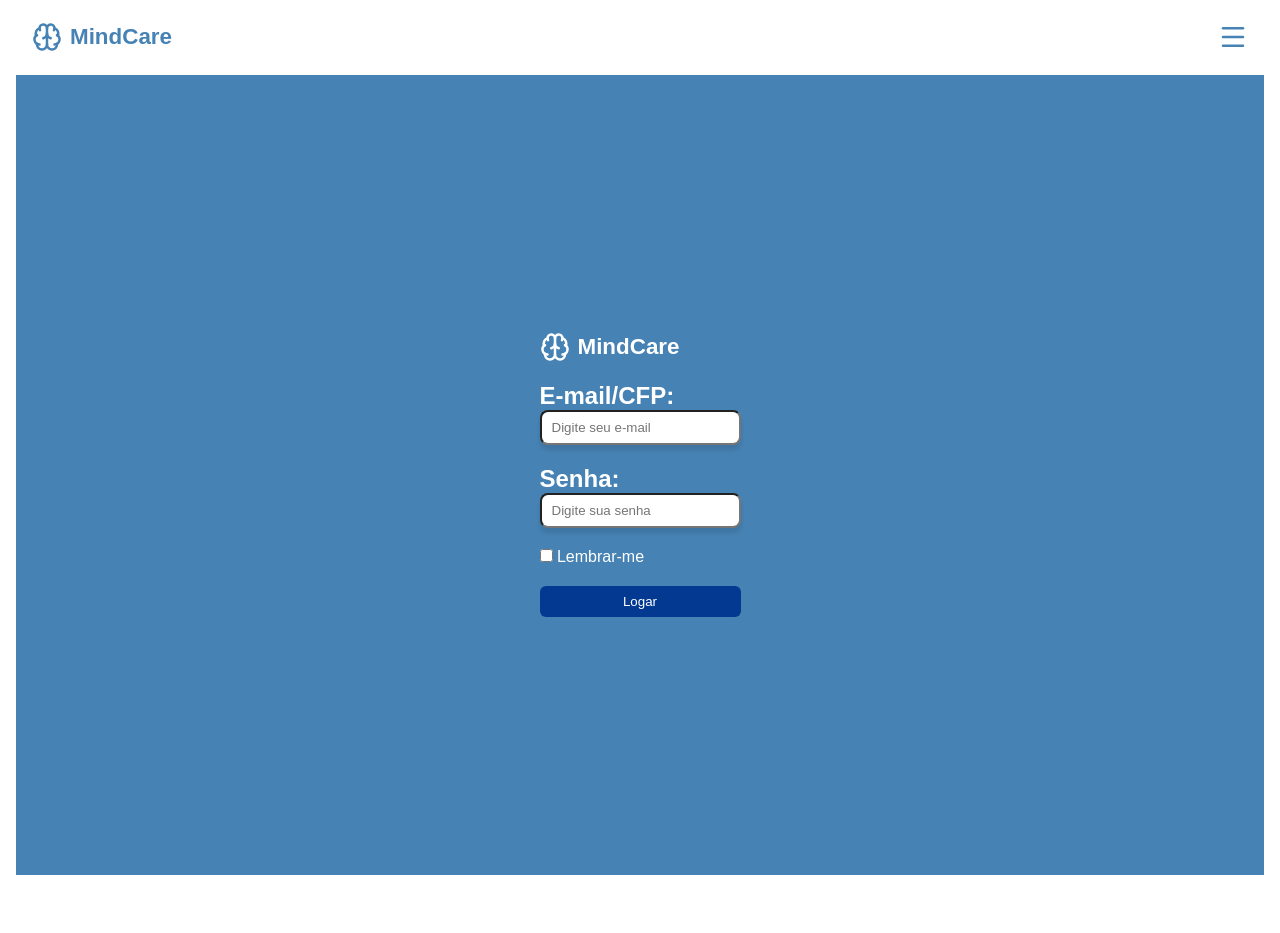
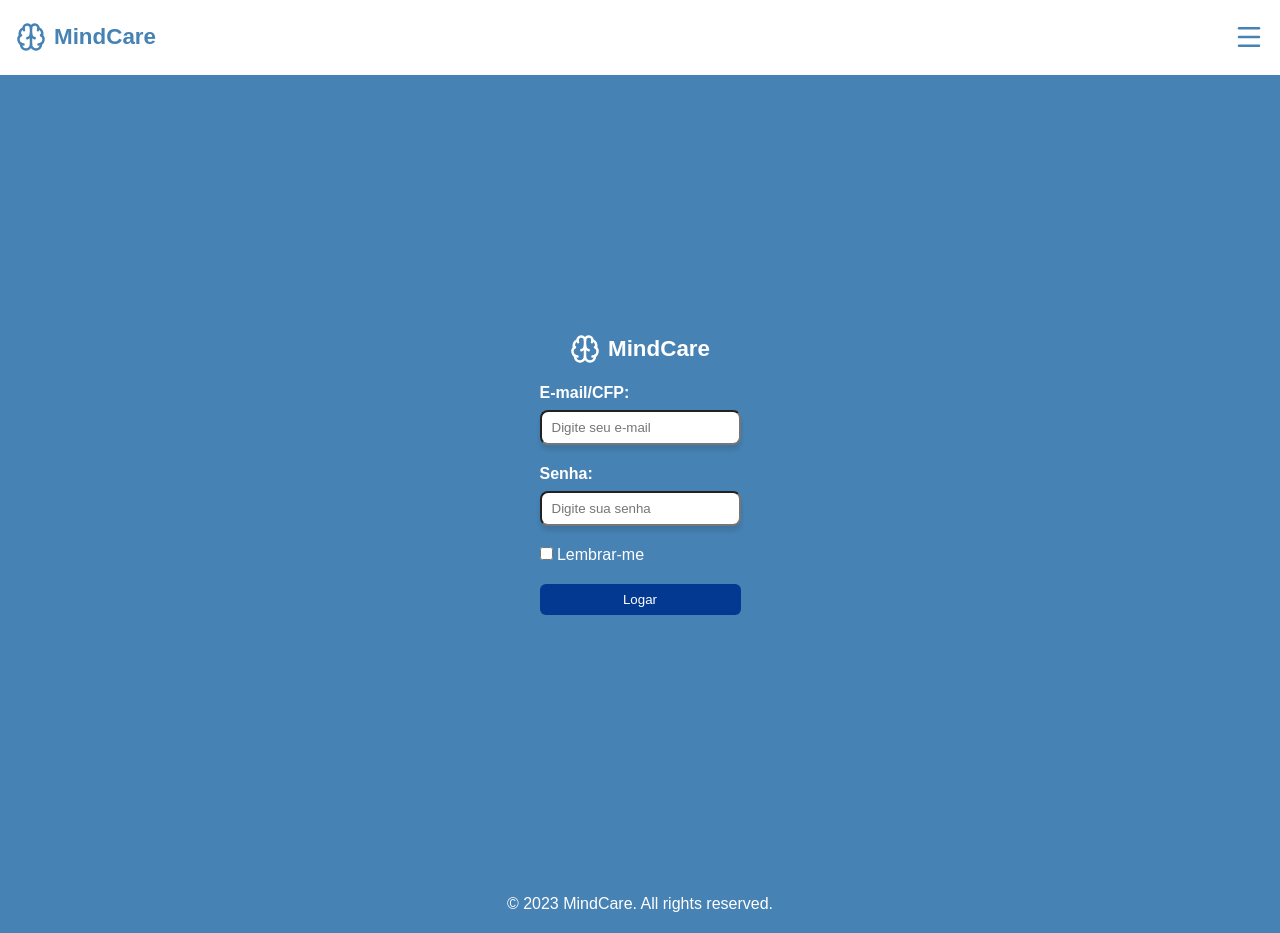
Before and after one commit to ProjetoBlocoADS/MindCareApp, a React (Vite) app in the folder app/: page /login in a window 1280 px wide. Before the commit the page ends 875 px from the top, so only its background shows below. Built offline with nearby package versions, Linux system fonts and the light colour scheme.

Commit message:
fix gerais home + fix login + footer

```diff
--- a/app/src/App.jsx
+++ b/app/src/App.jsx
@@ -3,12 +3,13 @@ import Home from "./pages/home/Home";
 import Header from "./componentes/header/Header";
 import Login from "./pages/login/Login";
 import Cadastro from "./pages/cadastro/Cadastro";
+import Footer from "./componentes/footer/Footer";
 
 function App() {
   return (
     <Router>
+        <Header />
       <div className="app-container">
-        <Header />
         <main>
           <Routes>
             <Route path="/" element={<Home />} />
@@ -17,6 +18,7 @@ function App() {
           </Routes>
         </main>
       </div>
+        <Footer />
     </Router>
   );
 }
--- /dev/null
+++ b/app/src/componentes/footer/Footer.jsx
@@ -0,0 +1,9 @@
+import "./footer.css"
+
+export default function Footer() {
+    return (
+        <footer className="footer-container">
+            <p>© 2023 MindCare. All rights reserved.</p>
+        </footer>
+    );
+}
--- /dev/null
+++ b/app/src/componentes/footer/footer.css
@@ -0,0 +1,7 @@
+.footer-container{
+    width: 100%;
+    background-color: #4682b4;
+    color: white;
+    padding: 20px;
+    text-align: center;
+}
--- a/app/src/index.css
+++ b/app/src/index.css
@@ -8,7 +8,7 @@
 .app-container{
   display: flex ;
   flex-direction: column;
-  margin: 0rem 1rem;
+  margin: 0rem 0rem;
 }
 
 .banner{
--- a/app/src/pages/home/home.css
+++ b/app/src/pages/home/home.css
@@ -1,6 +1,7 @@
 .home{
     display: flex;
     flex-direction: column;
+    margin: 0 1rem;
 }
 
 .carrossel{
--- a/app/src/pages/login/Login.jsx
+++ b/app/src/pages/login/Login.jsx
@@ -10,9 +10,11 @@ export default function Login() {
         <div className="login-container">
 
             <div className="login-content">
+                <div className="logo-login">
                     <LogoMindCare style="logo-branco" />
+                </div>
                 <div className="login-email">
-            <h2>E-mail/CFP:</h2>
+                    <h2 className="label">E-mail/CFP:</h2>
                     <input className="campo-digitacao"
                         type="email"
                         placeholder="Digite seu e-mail"
@@ -20,7 +22,7 @@ export default function Login() {
                     />
                 </div>
                 <div className="login-senha">
-            <h2>Senha:</h2>
+                    <h2 className="label">Senha:</h2>
                     <input className="campo-digitacao"
                         type="password"
                         placeholder="Digite sua senha"
--- a/app/src/pages/login/login.css
+++ b/app/src/pages/login/login.css
@@ -9,7 +9,6 @@
 }
 
 .login-content {
-
   padding: 20px;
   display: flex;
   flex-direction: column;
@@ -22,3 +21,12 @@
   height: 35px;
   padding: 0 10px;
 }
+
+.label{
+  font-size: 1rem;
+  margin-bottom: 0.5rem;
+}
+
+.logo-login{
+  margin: 0 auto;
+}
```
Lines whose indentation alone changed are shown as unchanged.
